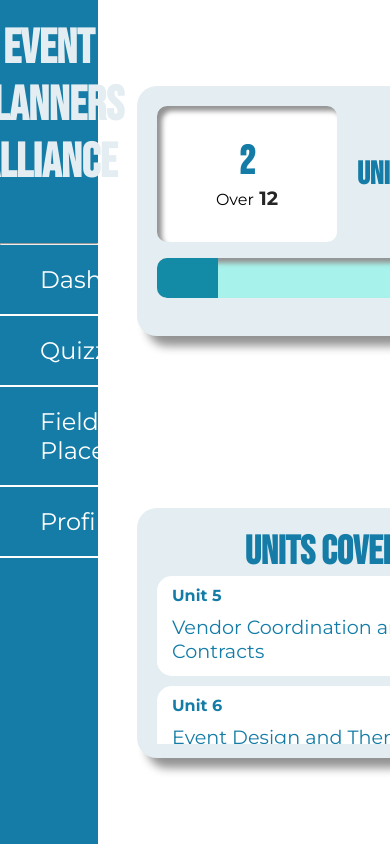
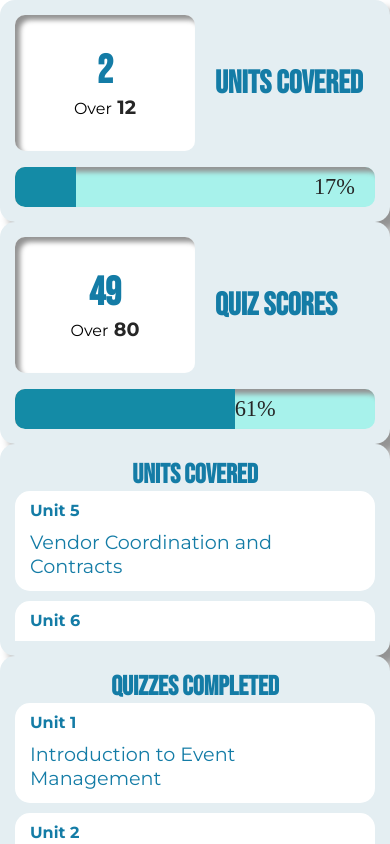
Before and after one commit to lewinskie254/RAG-Quiz-Generation-Frontend, a React (Vite) app: page / in a window 390 px wide. Built offline with nearby package versions, Linux system fonts and the light colour scheme.

Commit message:
damn, css is really a bitch

```diff
--- a/src/css/components.css
+++ b/src/css/components.css
@@ -189,10 +189,10 @@
 
 
 .dashboard-content {
-  display: grid;
-  grid-template-columns: 1fr 1fr;
-   place-items: center;
-   padding-inline: 5%;
+  display: flex;
+  place-items: center;
+  padding-inline: 5%;
+  flex-wrap: wrap;
 }
 
 
@@ -344,3 +344,118 @@
     background: var(--dark-green-color);
     border-radius: 10px;
 }
+
+
+/* -------------------- DASHBOARD — TABLETS (≤ 1024px) -------------------- */
+@media (max-width: 1024px) {
+  .dashboard {
+    flex-direction: column;
+    overflow-y: auto;
+    overflow-x: auto;
+  }
+
+  .panel {
+    width: 100%;
+    height: auto;
+  }
+
+  .side-panel {
+    display: flex;
+    flex-direction: row;
+    overflow-x: auto;
+    padding-inline: 1rem;
+  }
+
+  .side-panel-button {
+    border-bottom: none;
+    border-right: 2px solid var(--pure-white);
+    padding: 15px 25px;
+    white-space: nowrap;
+  }
+
+  /* FORCE SINGLE-COLUMN LAYOUT */
+  .dashboard-content {
+    display: flex;
+    flex-direction: column;
+    width: 100%;
+    padding-inline: 5%;
+  }
+
+  .card {
+    width: 100%;
+    max-width: 500px;
+    height: auto;
+    margin: 15px 0;
+  }
+
+  .scroll-view {
+    height: 200px;
+  }
+}
+
+
+/* -------------------- DASHBOARD — LARGE PHONES (≤ 768px) -------------------- */
+@media (max-width: 768px) {
+  .panel {
+    display: none;
+  }
+
+  .side-panel-button {
+    font-size: 1.2rem;
+    padding: 12px 20px;
+  }
+
+  .dashboard-content {
+    padding-inline: 1rem;
+    flex-direction: column;
+    flex-wrap: wrap;
+  }
+
+  .card {
+    width: 100%;
+    margin: 0;
+  }
+
+  .scroll-view {
+    height: 180px;
+  }
+
+  .card-heading {
+    font-size: 2rem;
+  }
+}
+
+
+/* -------------------- DASHBOARD — SMALL PHONES (≤ 480px) -------------------- */
+@media (max-width: 480px) {
+
+  .side-panel-button {
+    font-size: 1rem;
+    padding: 10px 15px;
+  }
+
+  .dashboard-content {
+    padding-inline: 0.5rem; /* stays single-column */
+    display: flex;
+    padding: 0;
+    margin: 0;
+  }
+
+
+  .card {
+    padding: 15px;
+    border-radius: 15px;
+  }
+
+  .card-heading {
+    font-size: 1.7rem;
+  }
+
+  .scroll-view {
+    height: 150px;
+  }
+
+  .progress-details p {
+    font-size: 1.4rem;
+  }
+}
--- a/src/index.css
+++ b/src/index.css
@@ -1,78 +1,115 @@
 @import url('https://fonts.googleapis.com/css2?family=Bebas+Neue&family=Montserrat:ital,wght@0,100..900;1,100..900&display=swap');
 
-/* -------------------- TABLETS (≤ 1024px) -------------------- */
+/* -------------------- DASHBOARD — TABLETS (≤ 1024px) -------------------- */
 @media (max-width: 1024px) {
-  .login, .register {
-    flex-direction: column;   /* stack image on top */
+  .dashboard {
+    flex-direction: column;
+    overflow-y: auto;
+    overflow-x: auto;
+  }
+
+  .panel {
+    width: 100%;
     height: auto;
   }
 
-  .logo-div {
-    width: 100%;
-    height: 40vh;
+  .side-panel {
+    display: flex;
+    flex-direction: row;
+    overflow-x: auto;
+    padding-inline: 1rem;
   }
 
-  .input-div {
-    width: 100%;
-    padding: 1.5rem;
+  .side-panel-button {
+    border-bottom: none;
+    border-right: 2px solid var(--pure-white);
+    padding: 15px 25px;
+    white-space: nowrap;
   }
 
-  .input-section {
-    padding: 30px 40px;
+  /* FORCE SINGLE-COLUMN LAYOUT */
+  .dashboard-content {
+    display: flex;
+    flex-direction: column;
+    width: 100%;
+    padding-inline: 5%;
   }
 
-  .title-text {
-    font-size: 2.5rem;
+  .card {
+    width: 100%;
+    max-width: 500px;
+    height: auto;
+    margin: 15px 0;
+  }
+
+  .scroll-view {
+    height: 200px;
   }
 }
 
-/* -------------------- LARGE PHONES (≤ 768px) -------------------- */
+
+/* -------------------- DASHBOARD — LARGE PHONES (≤ 768px) -------------------- */
 @media (max-width: 768px) {
-  .logo-div img {
-    width: 70%;
-    overflow-y: auto;      /* allow vertical scrolling */
-    height: auto;
+  .panel {
+    display: none;
   }
 
-  .input-section {
-    padding: 25px 30px;
+  .side-panel-button {
+    font-size: 1.2rem;
+    padding: 12px 20px;
   }
 
-  .btn {
-    font-size: 1.6rem;
-    padding: 10px 30px;
+  .dashboard-content {
+    padding-inline: 1rem;
+    flex-direction: column;
+    flex-wrap: wrap;
   }
 
-  .input-field {
+  .card {
     width: 100%;
+    margin: 0;
+  }
+
+  .scroll-view {
+    height: 180px;
+  }
+
+  .card-heading {
+    font-size: 2rem;
   }
 }
 
-/* -------------------- SMALL PHONES (≤ 480px) -------------------- */
+
+/* -------------------- DASHBOARD — SMALL PHONES (≤ 480px) -------------------- */
 @media (max-width: 480px) {
-  .logo-div {
-    height: 30vh;
+
+  .side-panel-button {
+    font-size: 1rem;
+    padding: 10px 15px;
   }
 
-  .title-text {
-    font-size: 2rem;
+  .dashboard-content {
+    padding-inline: 0.5rem; /* stays single-column */
+    display: flex;
+    padding: 0;
+    margin: 0;
   }
 
-  .register, .login {
-     overflow-y: auto;      /* allow vertical scrolling */
+
+  .card {
+    padding: 15px;
+    border-radius: 15px;
   }
 
-  .input-section {
-    padding: 10px 10px;
-
+  .card-heading {
+    font-size: 1.7rem;
   }
 
-  .btn {
-    font-size: 1.4rem;
-    padding: 8px 25px;
+  .scroll-view {
+    height: 150px;
   }
 
-  .bottom-register-text {
-    font-size: 0.9rem;
+  .progress-details p {
+    font-size: 1.4rem;
   }
 }
```
